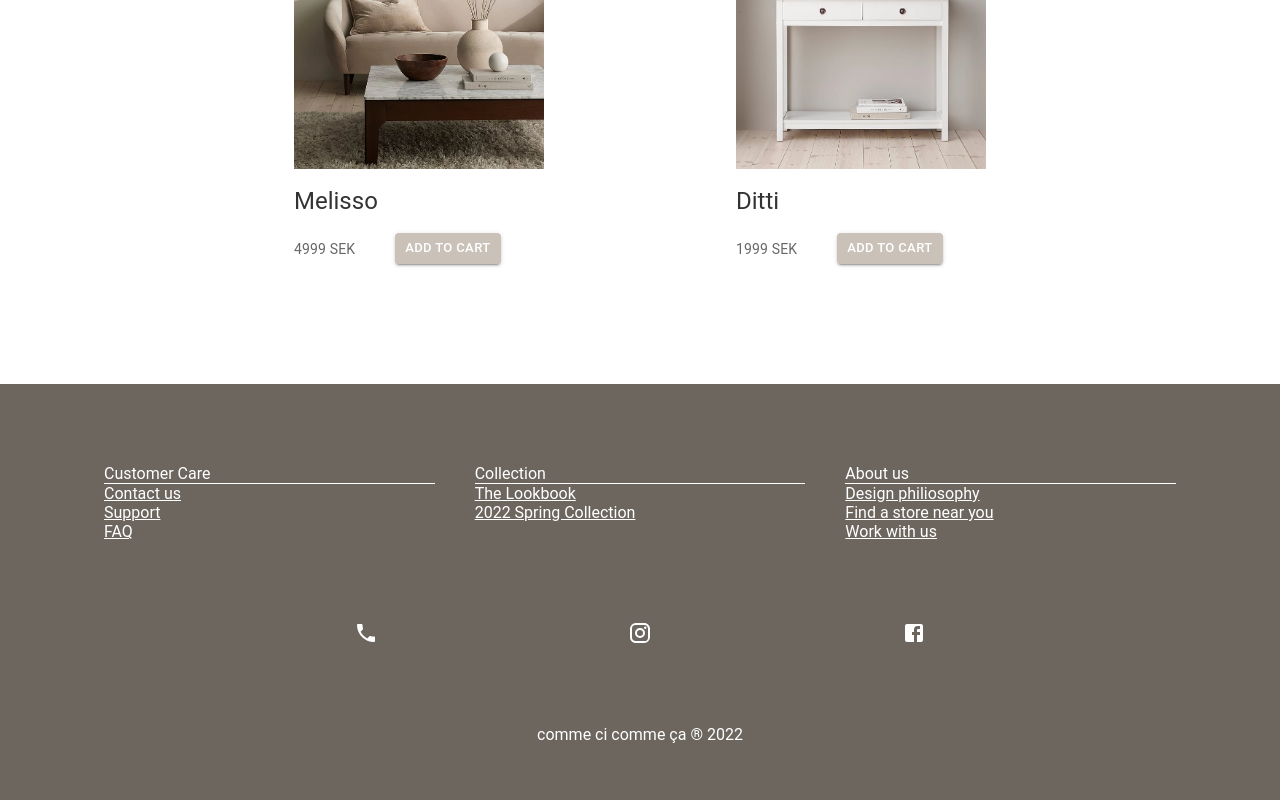
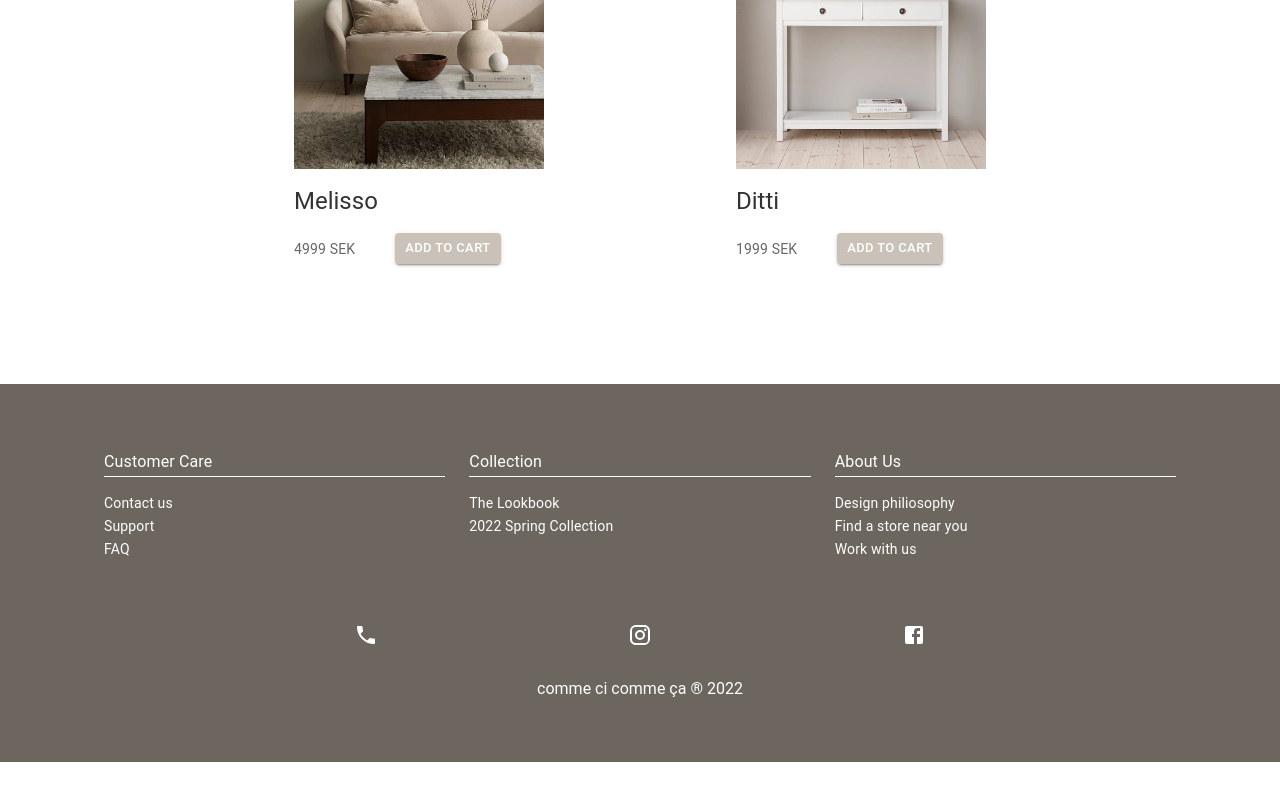
Before and after one commit to mirrenil/commeci-commeca-webbshop, a React (Create React App) app: page / in a window 1280 px wide. Shown: the part 3071-3871 px from the top of the page. After the commit the page ends 3833 px from the top, so only its background shows below. Built offline with nearby package versions, Linux system fonts and the light colour scheme; a web font is replaced by a local one.

Commit message:
removed footer css and adjusted styling

```diff
--- a/src/components/Footer.css
+++ /dev/null
@@ -1,11 +0,0 @@
-footer {
-    background-color: #716557;
-    width: 100%;
-    height: 20rem;
-}
-
-.footerTitle {
-    letter-spacing: 2px;
-}
-
-.footerNav {}
--- a/src/components/Footer.tsx
+++ b/src/components/Footer.tsx
@@ -1,71 +1,79 @@
-import { Box, Container, Grid, Link } from "@mui/material";
+import FacebookIcon from "@mui/icons-material/Facebook";
 import InstagramIcon from "@mui/icons-material/Instagram";
 import LocalPhoneIcon from "@mui/icons-material/LocalPhone";
-import FacebookIcon from "@mui/icons-material/Facebook";
-export function Footer() {
+import { Box, Container, Grid, Link, Typography } from "@mui/material";
+
+function Footer() {
   return (
     <footer>
       <Box
         px={{ xs: 3, sm: 10 }}
-        py={{ xs: 5, sm: 10 }}
+        py={{ xs: 5, sm: 8 }}
         bgcolor="#6C665F"
         color="white"
       >
         <Container maxWidth="lg">
-          <Grid container spacing={5}>
+          <Grid container spacing={3}>
             <Grid item xs={12} sm={4}>
-              <Box borderBottom={1}>Customer Care</Box>
-              <Box>
-                <Link href="/" color="inherit">
+              <Box borderBottom={1}>
+                <Typography variant="subtitle1">Customer Care</Typography>
+              </Box>
+
+              <Link underline="none" href="/" color="inherit">
+                <Typography variant="body2" mt="1rem">
                   Contact us
+                </Typography>
               </Link>
-              </Box>
-              <Box>
-                <Link href="/" color="inherit">
+              <Link underline="none" href="/" color="inherit">
+                <Typography variant="body2" mt=".2rem">
                   Support
+                </Typography>
               </Link>
-              </Box>
-              <Box>
-                <Link href="/" color="inherit">
+              <Link underline="none" href="/" color="inherit">
+                <Typography variant="body2" mt=".2rem">
                   FAQ
+                </Typography>
               </Link>
-              </Box>
             </Grid>
             <Grid item xs={12} sm={4}>
-              <Box borderBottom={1}>Collection</Box>
-              <Box>
-                <Link href="/" color="inherit">
+              <Box borderBottom={1}>
+                <Typography variant="subtitle1">Collection</Typography>
+              </Box>
+              <Link underline="none" href="/" color="inherit">
+                <Typography variant="body2" mt="1rem">
                   The Lookbook
+                </Typography>
               </Link>
-              </Box>
-              <Box>
-                <Link href="/" color="inherit">
+              <Link underline="none" href="/" color="inherit">
+                <Typography variant="body2" mt=".2rem">
                   2022 Spring Collection
+                </Typography>
               </Link>
-              </Box>
             </Grid>
             <Grid item xs={12} sm={4}>
-              <Box borderBottom={1}>About us</Box>
-              <Box>
-                <Link href="/" color="inherit">
+              <Box borderBottom={1}>
+                <Typography variant="subtitle1">About Us</Typography>
+              </Box>
+              <Link underline="none" href="/" color="inherit">
+                <Typography variant="body2" mt="1rem">
                   Design philiosophy
+                </Typography>
               </Link>
-              </Box>
-              <Box>
-                <Link href="/" color="inherit">
+              <Link underline="none" href="/" color="inherit">
+                <Typography variant="body2" mt=".2rem">
                   Find a store near you
+                </Typography>
               </Link>
-              </Box>
-              <Box>
-                <Link href="/" color="inherit">
+              <Link underline="none" href="/" color="inherit">
+                <Typography variant="body2" mt=".2rem">
                   Work with us
+                </Typography>
               </Link>
-              </Box>
             </Grid>
           </Grid>
           <Box
             textAlign="center"
-            pt={{ xs: 5, sm: 10 }}
+            pt={{ xs: 5, sm: 8 }}
             pb={{ xs: 5, sm: 0 }}
             display="flex"
             justifyContent="space-evenly"
@@ -74,7 +82,7 @@ export function Footer() {
             <InstagramIcon />
             <FacebookIcon />
           </Box>
-          <Box textAlign="center" pt={{ xs: 5, sm: 10 }} pb={{ xs: 5, sm: 0 }}>
+          <Box textAlign="center" pt={{ xs: 2, sm: 4 }} pb={{ xs: 2, sm: 0 }}>
             comme ci comme ça &reg; {new Date().getFullYear()}
           </Box>
         </Container>
```
Lines whose indentation alone changed are shown as unchanged.
